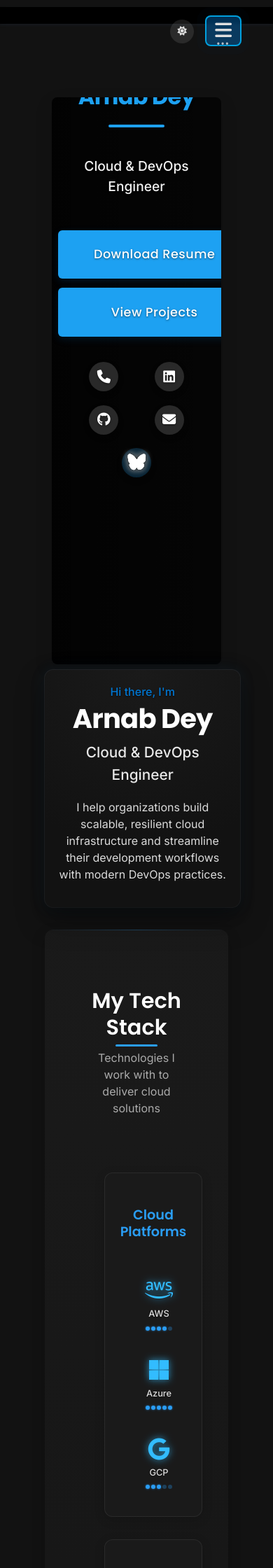
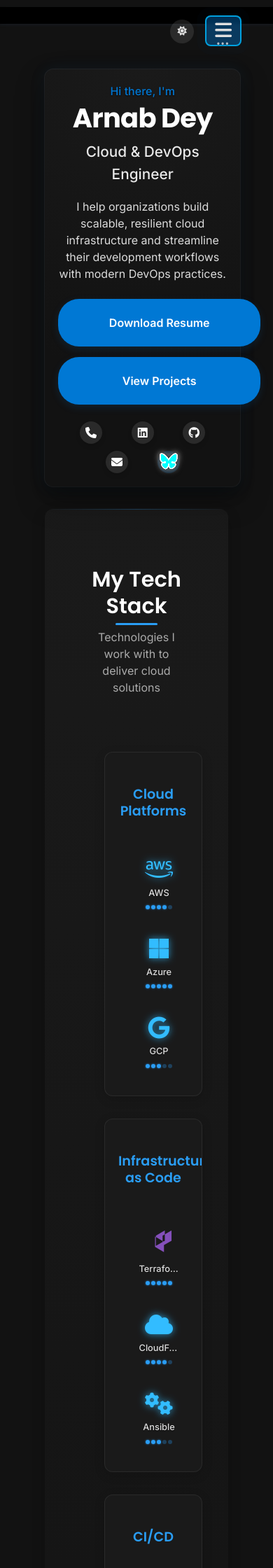
Before and after one commit to arnabdey73/arnabdey73.github.io, a Jekyll site: the page built from index.md, in a window 390 px wide. Shown: the top 2240 px of the page at 70% size. Built offline with Jekyll 4.4.1, drawn with Linux system fonts in a browser that asks for light colours.

Commit message:
feat: enhance intro card with additional social icons and improved styles

```diff
--- a/_includes/intro-card.html
+++ b/_includes/intro-card.html
@@ -4,5 +4,18 @@
     <h1 class="name">Arnab Dey</h1>
     <p class="tagline">Cloud & DevOps Engineer</p>
     <p class="intro-text">I help organizations build scalable, resilient cloud infrastructure and streamline their development workflows with modern DevOps practices.</p>
+    <div class="intro-buttons">
+      <a href="https://github.com/arnabdey73/resume/raw/master/Arnab-Dey-Cloud-DevOps-Engineer.pdf" class="btn btn-primary">Download Resume</a>
+      <a href="/projects/" class="btn btn-primary">View Projects</a>
+    </div>
+    <div class="social-icons">
+      <ul>
+        <li><a href="tel:(+46) 0764516092" title="Call Arnab"><i class="fas fa-phone"></i></a></li>
+        <li><a href="https://linkedin.com/in/arnabdey73" target="_blank" rel="noopener" title="LinkedIn Profile"><i class="fab fa-linkedin"></i></a></li>
+        <li><a href="https://github.com/arnabdey73" target="_blank" rel="noopener" title="GitHub Profile"><i class="fab fa-github"></i></a></li>
+        <li><a href="mailto:arnabdey009@gmail.com" title="Email Arnab"><i class="fas fa-envelope"></i></a></li>
+        <li><a href="https://bsky.app/profile/arnabdey73.bsky.social" target="_blank" rel="noopener" title="Bluesky Profile" class="bluesky-link"><i class="fa-brands fa-bluesky bluesky-icon"></i></a></li>
+      </ul>
+    </div>
   </div>
 </div>
--- a/_layouts/home.html
+++ b/_layouts/home.html
@@ -4,9 +4,6 @@ layout: default
 
 <!-- Custom static homepage layout -->
 <main class="content">
-  <!-- Hero Banner Section -->
-  {% include hero-banner.html %}
-
   <!-- Intro Card Section -->
   {% include intro-card.html %}
 
--- a/assets/css/intro-card.css
+++ b/assets/css/intro-card.css
@@ -3,7 +3,8 @@
 .intro-card {
   background-color: #121212;
   background-image: radial-gradient(circle at 50% 0%, #1a1a1a 0%, #121212 70%);
-  border-radius: 12px;  padding: 2.5rem;
+  border-radius: 12px;
+  padding: 2.5rem;
   margin: 2rem auto;
   width: 90%;
   max-width: 1200px;
@@ -110,6 +111,65 @@
   background-color: rgba(0, 120, 212, 0.1);
 }
 
+.social-icons {
+  margin-top: 1.5rem;
+}
+
+.social-icons ul {
+  display: flex;
+  list-style: none;
+  padding: 0;
+  margin: 0;
+  gap: 1rem;
+  justify-content: center;
+}
+
+.social-icons li {
+  display: inline-block;
+  flex-shrink: 0;
+  margin: 0 0.5rem;
+}
+
+.social-icons a {
+  color: white;
+  text-indent: 0;
+  display: flex;
+  align-items: center;
+  justify-content: center;
+  width: 40px;
+  height: 40px;
+  font-size: 1.2rem;
+  border-radius: 50%;
+  background-color: rgba(255, 255, 255, 0.1);
+  transition: all 0.3s ease;
+  box-shadow: 0 4px 6px rgba(0, 0, 0, 0.1);
+}
+
+.social-icons a:hover {
+  color: white;
+  background-color: var(--primary-color, #0078D4);
+  transform: translateY(-3px);
+  box-shadow: 0 6px 10px rgba(0, 0, 0, 0.2);
+}
+
+.social-icons .bluesky-link {
+  background-color: rgba(0, 120, 212, 0.2);
+  display: flex;
+  align-items: center;
+  justify-content: center;
+}
+
+.social-icons .bluesky-link:hover {
+  background-color: rgba(0, 120, 212, 0.6);
+}
+
+.social-icons .bluesky-icon {
+  color: white;
+  -webkit-text-stroke: 1.2px white;
+  font-weight: 900;
+  font-size: 1.3rem;
+}
+
 /* Mobile responsive adjustments */
 @media (max-width: 768px) {
   .intro-card {
@@ -135,6 +195,20 @@
     font-size: 1rem;
     line-height: 1.5;
   }
+
+  .social-icons {
+    margin-top: 1rem;
+  }
+
+  .social-icons ul {
+    gap: 0.8rem;
+  }
+
+  .social-icons a {
+    width: 36px;
+    height: 36px;
+    font-size: 1.1rem;
+  }
 }
 
 /* Additional adjustments for very small screens */
@@ -151,6 +225,16 @@
     padding: 0 18px;
     font-size: 0.9rem;
   }
+
+  .social-icons ul {
+    gap: 0.6rem;
+  }
+
+  .social-icons a {
+    width: 32px;
+    height: 32px;
+    font-size: 1rem;
+  }
 }
 
 /* Even smaller screens */
```
